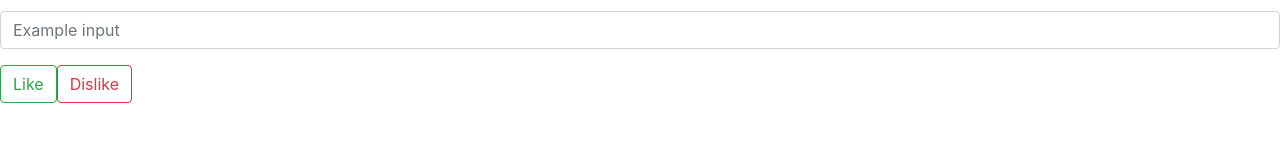
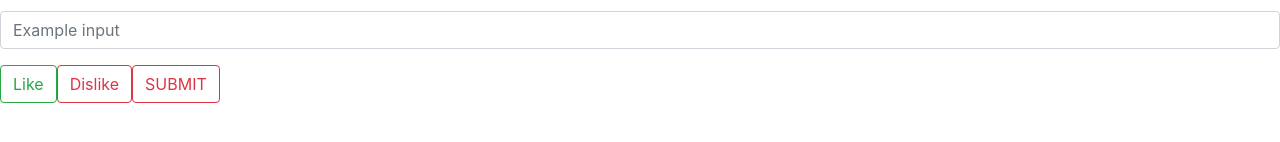
Before and after one commit to HannahChege/Quotes, an Angular app: page / in a window 1280 px wide. Shown: the part 332-474 px from the top of the page. Built offline with nearby package versions, Linux system fonts and the light colour scheme.

Commit message:
Created a submit button

```diff
--- a/src/app/app.component.html
+++ b/src/app/app.component.html
@@ -17,3 +17,5 @@
 </form>
 <button class="btn btn-outline-success">Like</button>
 <button class="btn btn-outline-danger">Dislike</button>
+
+<button class="btn btn-outline-danger"> SUBMIT</button>
```
